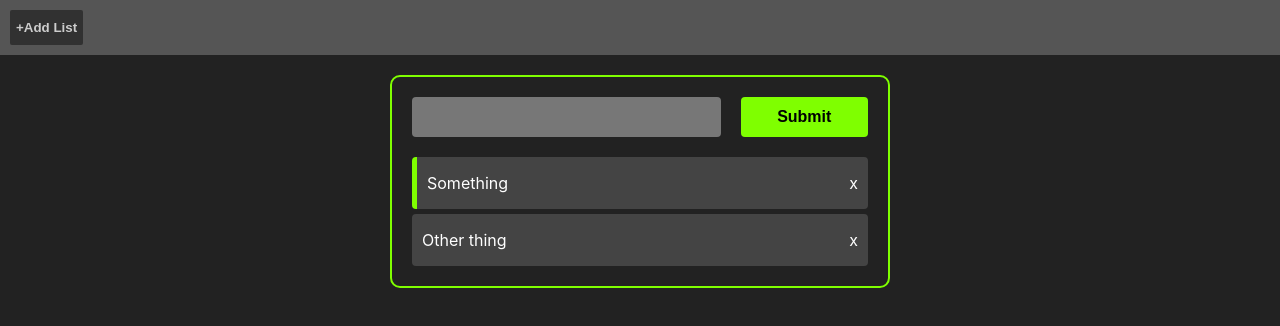
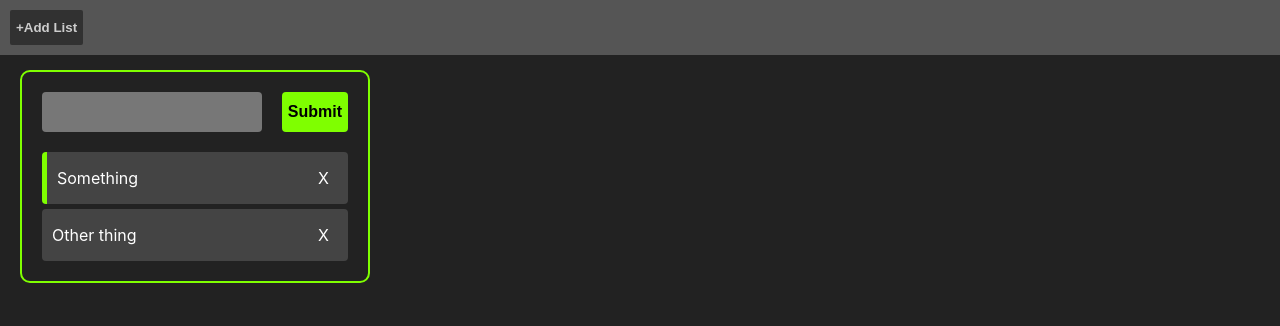
Before and after one commit to Marco-Antonio-Furtado/lista-next, a Next.js app: page / in a window 1280 px wide. Shown: the top 326 px of the page. Built offline with nearby package versions, Linux system fonts and the light colour scheme.

Commit message:
estilizando

```diff
--- a/components/button/index.module.css
+++ b/components/button/index.module.css
@@ -10,3 +10,7 @@
   width: 100%;
   cursor: pointer;
 }
+
+.btnAdd {
+  background-color: red;
+}
--- a/components/header/index.module.css
+++ b/components/header/index.module.css
@@ -3,4 +3,8 @@
   margin: 0px;
   padding: 10px;
   box-sizing: border-box;
+  width: 100vw;
+  position: fixed;
+  top: 0;
+  left: 0;
 }
--- a/components/kanban/index.module.css
+++ b/components/kanban/index.module.css
@@ -1,4 +1,5 @@
 .kanban {
+  margin-top: 70px;
   display: flex;
   gap: 20px;
 }
--- a/components/list/index.module.css
+++ b/components/list/index.module.css
@@ -1,16 +1,14 @@
 .wrapper {
-  margin-top: 20px;
+  margin: 0 0 0 20px;
   background-color: #222;
   border: 2px solid chartreuse;
   border-radius: 10px;
-  width: 500px;
-  min-height: 200px;
+  min-width: 350px;
+  height: fit-content;
   padding: 20px;
   display: flex;
   flex-direction: column;
   gap: 20px;
-  margin: auto;
-  margin-top: 20px;
 }
 
 .header {
--- a/components/task/index.jsx
+++ b/components/task/index.jsx
@@ -5,7 +5,7 @@ export default function Task({ task, handleTaskClick, taskDelete }){
         <div className={styles.task}
         style={task.completed ? { borderLeft: "5px solid chartreuse" } : {}}>
             <p className={styles.taskTitle}  onClick={()=>handleTaskClick(task)} >{task.title}</p>
-            <p onClick={() =>taskDelete(task.id)}>x</p>
+            <p className={styles.btnDelete} onClick={() =>taskDelete(task.id)}>X</p>
         </div>
     )
 }
--- a/components/task/index.module.css
+++ b/components/task/index.module.css
@@ -14,3 +14,9 @@
 .taskTitle {
   cursor: pointer;
 }
+
+.btnDelete {
+  width: 20px;
+  height: 20px;
+  cursor: pointer;
+}
```
